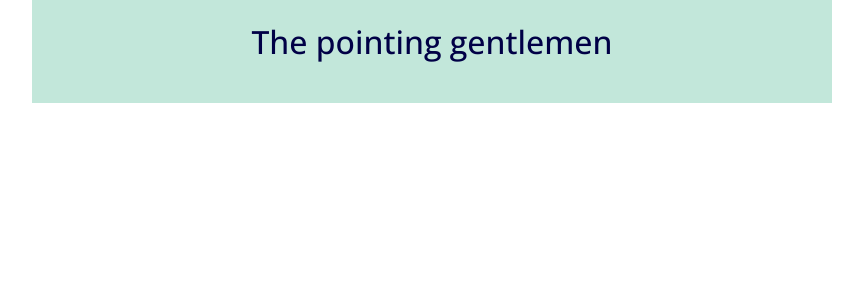
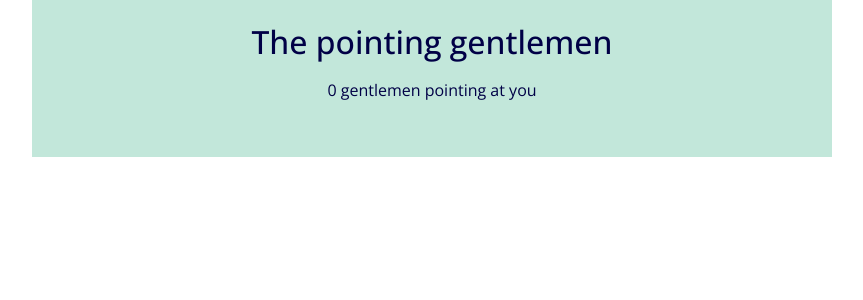
Before and after one commit to menchu123/w04ch1-Gentlemen, a React (Create React App) app: page / in a window 1280 px wide. Shown: the top 300 px of the page, without its empty margins (208-1071 px from the left). Built offline with nearby package versions, Linux system fonts and the light colour scheme.

Commit message:
Static Info component created (dinamic tbc)

```diff
--- a/src/App.css
+++ b/src/App.css
@@ -33,6 +33,12 @@ body {
   font-weight: 500;
 }
 
+.controls {
+  display: flex;
+  flex-direction: column;
+  align-items: center;
+}
+
 h1,
 h2 {
   margin: 0;
--- a/src/App.js
+++ b/src/App.js
@@ -1,4 +1,5 @@
 import "./App.css";
+import Info from "./componentes/info/Info.js";
 
 function App() {
   return (
@@ -6,7 +7,9 @@ function App() {
       <header className="main-header">
         <h1 className="main-title">The pointing gentlemen</h1>
       </header>
-
+      <section className="controls">
+        <Info />
+      </section>
       <main className="main"></main>
     </div>
   );
--- /dev/null
+++ b/src/componentes/info/Info.css
@@ -0,0 +1,6 @@
+.button {
+  background: none;
+  border: none;
+  font-size: 12px;
+  cursor: pointer;
+}
--- /dev/null
+++ b/src/componentes/info/Info.js
@@ -0,0 +1,7 @@
+import "./Info.css";
+
+function Info() {
+  return <p className="info">0 gentlemen pointing at you</p>;
+}
+
+export default Info;
```
